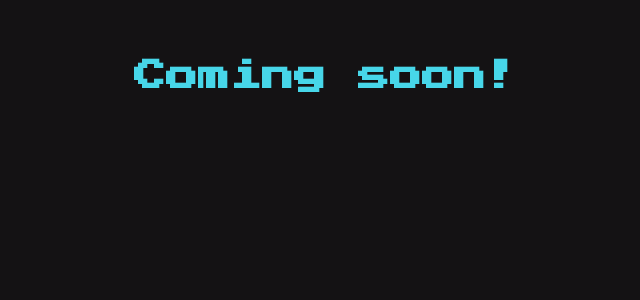
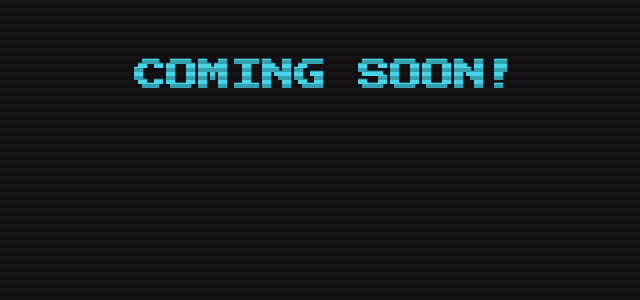
Before and after one commit to bbutkovic/automatic-succotash, a Vue app: page / in a window 1280 px wide. Shown: the top 300 px of the page, without its empty margins (314-954 px from the left). Built offline with nearby package versions, Linux system fonts and the light colour scheme.

Commit message:
implement monitor

```diff
--- a/src/App.vue
+++ b/src/App.vue
@@ -1,31 +1,29 @@
 <template>
   <div id="app">
-    <h1 class="greeter">Coming soon!</h1>
+    <Monitor/>
   </div>
 </template>
 
 <script>
+import Monitor from './components/Monitor.vue';
 
 export default {
   name: 'App',
   components: {
+    Monitor,
   }
 }
 </script>
 
 <style>
 @import url('https://fonts.googleapis.com/css2?family=Press+Start+2P&display=swap');
+@import url('https://fonts.googleapis.com/css2?family=VT323&display=swap');
 
 h1 {
   font-family: 'Press Start 2P', cursive;
   font-smooth: never;
   -webkit-font-smoothing : none;
-}
-
-.greeter {
-  text-align: center;
-  margin-top: 60px;
-  color:#47d6e9;
+  text-transform: uppercase;
 }
 
 body {
--- a/src/components/Monitor.vue
+++ b/src/components/Monitor.vue
@@ -0,0 +1,75 @@
+<template>
+    <div class="monitor">
+        <div class="bezel">
+            <div class="display">
+                <div class="scanline"></div>
+                <h1 class="greeter">Coming soon!</h1>
+            </div>
+        </div>
+    </div>
+</template>
+
+<style>
+.display:before {
+    content: " ";
+    display: block;
+    position: absolute;
+    top: 0;
+    left: 0;
+    bottom: 0;
+    right: 0;
+    background: linear-gradient(
+        to bottom,
+        rgba(18, 16, 16, 0) 50%,
+        rgba(0, 0, 0, 0.25) 50%
+    );
+    background-size: 100% 8px;
+    z-index: 2;
+    pointer-events: none;
+}
+
+.scanline {
+    width: 99%;
+    height: 100px;
+    z-index: 8;
+    padding: 0;
+    background: linear-gradient(
+        0deg,
+        rgba(0, 0, 0, 0) 0%,
+        rgba(255, 255, 255, 0.2) 10%,
+        rgba(0, 0, 0, 0.1) 100%
+    );
+    opacity: 0.1;
+    position: absolute;
+    bottom: 100%;
+    animation: scanline 8s linear infinite;
+}
+
+@keyframes scanline {
+    0% {
+        bottom: 100%;
+    }
+    80% {
+        bottom: 100%;
+    }
+    100% {
+        bottom: 0%;
+    }
+}
+
+@keyframes textShadow {
+  0% {
+    text-shadow: 0.4389924193300864px 0 1px rgba(0,30,255,0.5), -0.4389924193300864px 0 1px rgba(255,0,80,0.3), 0 0 3px;
+  }
+  5% {
+    text-shadow: 2.7928974010788217px 0 1px rgba(0,30,255,0.5), -2.7928974010788217px 0 1px rgba(255,0,80,0.3), 0 0 3px;
+  }
+  /** etc */
+}
+
+.greeter {
+  text-align: center;
+  margin-top: 60px;
+  color:#47d6e9;
+}
+</style>
```
